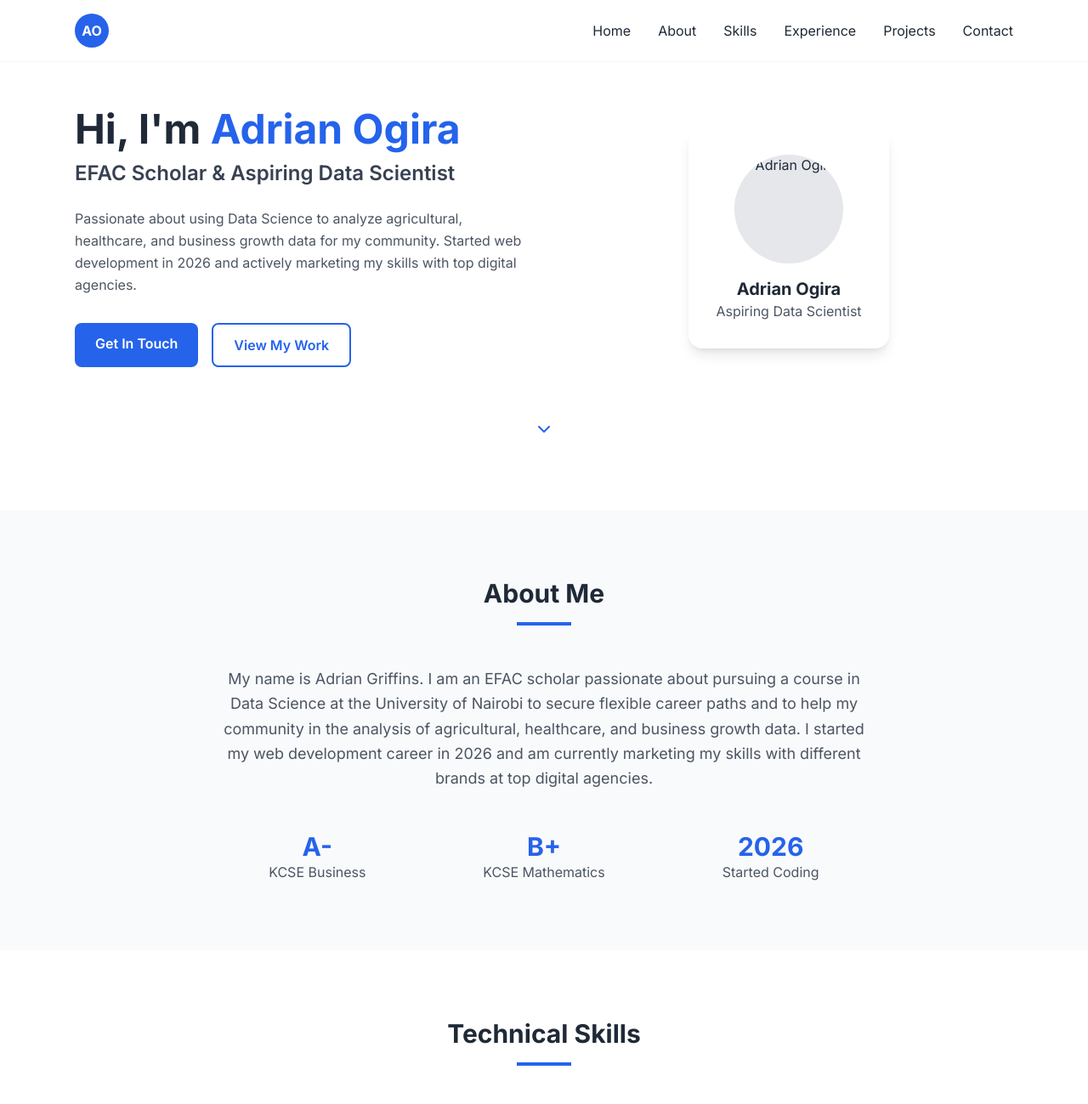
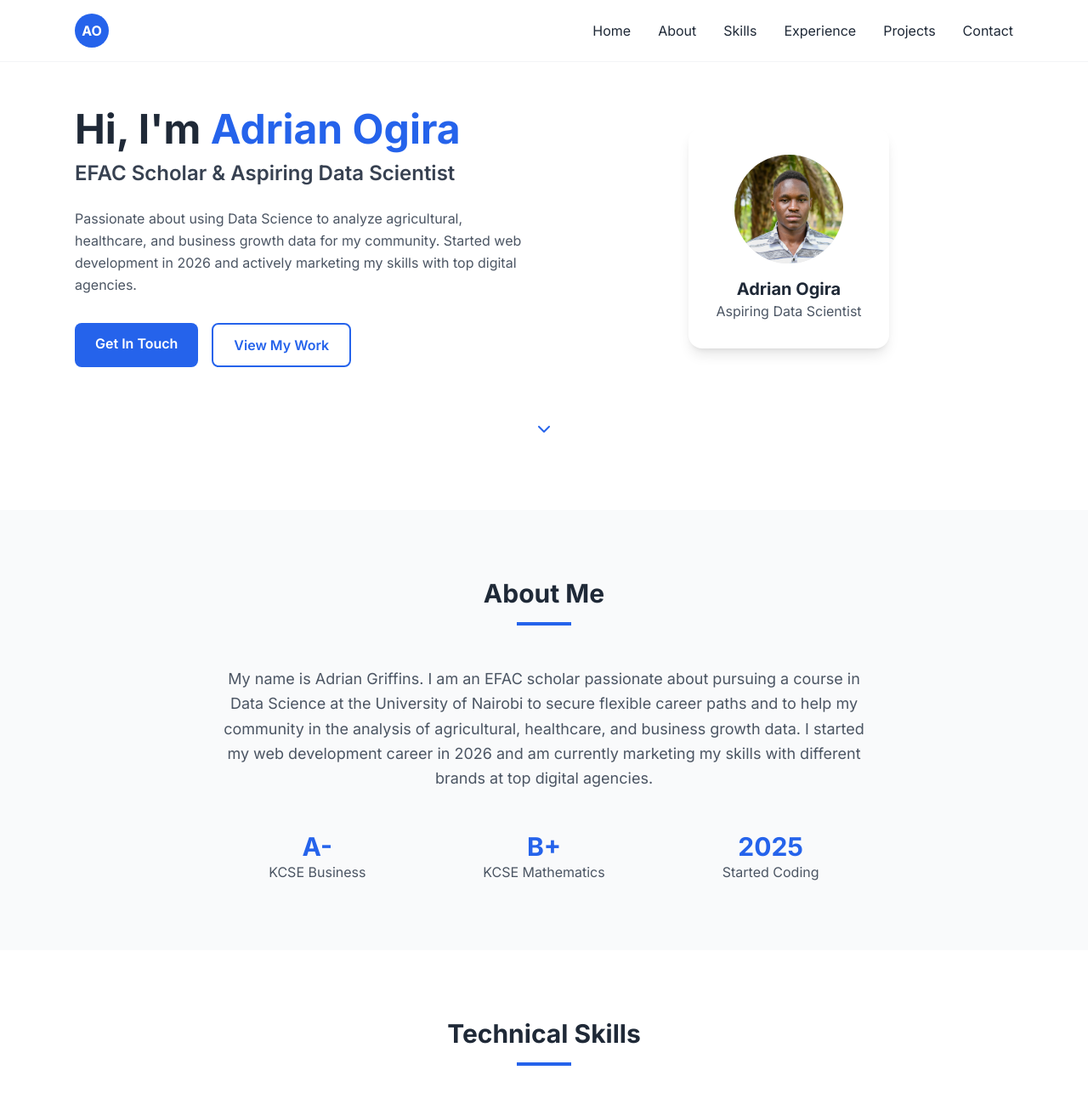
Before and after one commit to adrianogira/adrian-portfolio, a plain HTML site: page index.html in a window 1280 px wide. Shown: the top 1299 px of the page at 85% size. Drawn offline with nearby package versions, Linux system fonts and the light colour scheme.

Commit message:
Update image source and year in index.html

```diff
--- a/index.html
+++ b/index.html
@@ -45,7 +45,7 @@
       </div>
       <div class="flex justify-center">
         <div class="bg-white shadow-lg rounded-2xl p-8 text-center">
-          <img src="/Users/odeny/Downloads/Copy of DSC_6153.jpg"alt ="Adrian Ogira" class="w-32 h-32 rounded-full mx-auto mb-4 object-cover bg-gray-200">
+          <img src="adrian-photo.jpg"alt ="Adrian Ogira" class="w-32 h-32 rounded-full mx-auto mb-4 object-cover bg-gray-200">
           <h3 class="text-xl font-bold">Adrian Ogira</h3>
           <p class="text-gray-600">Aspiring Data Scientist</p>
         </div>
@@ -77,7 +77,7 @@
             <p class="text-gray-600">KCSE Mathematics</p>
           </div>
           <div>
-            <p class="text-3xl font-bold text-blue-600">2026</p>
+            <p class="text-3xl font-bold text-blue-600">2025</p>
             <p class="text-gray-600">Started Coding</p>
           </div>
         </div>
```
